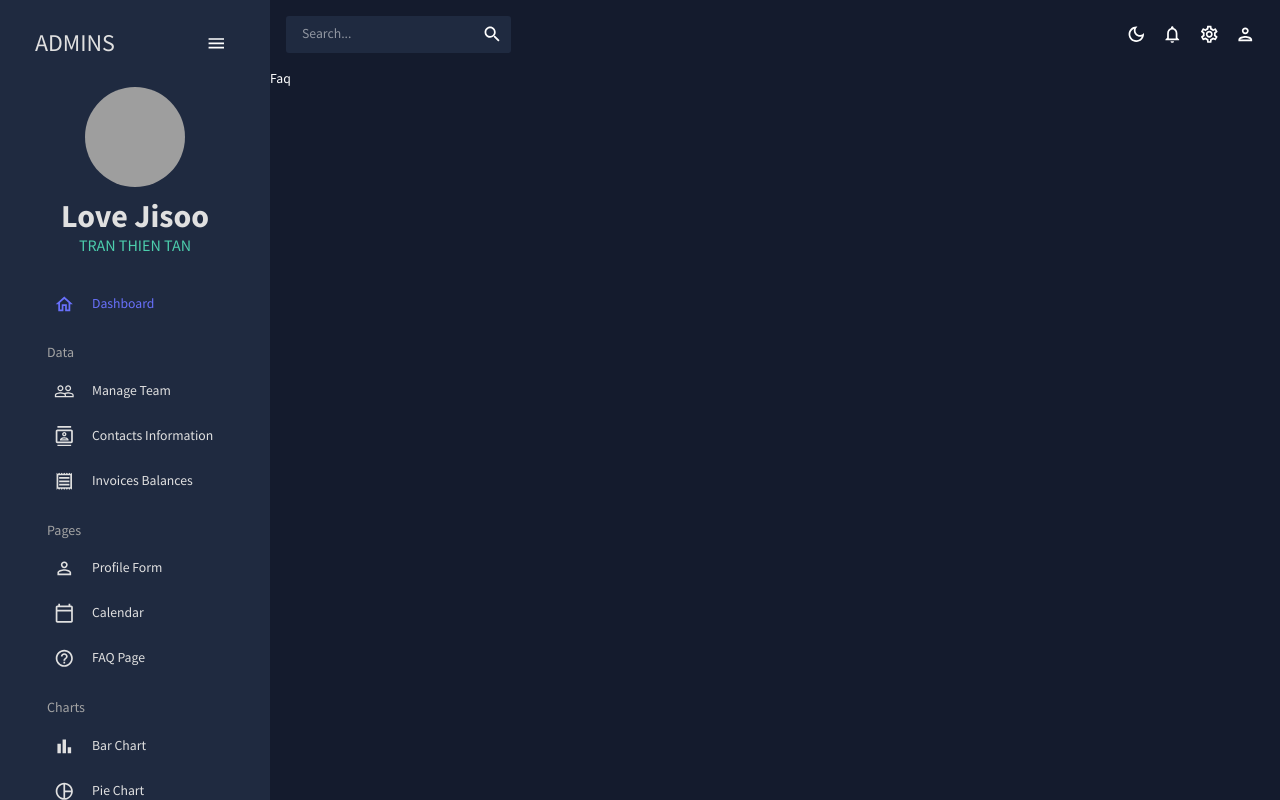
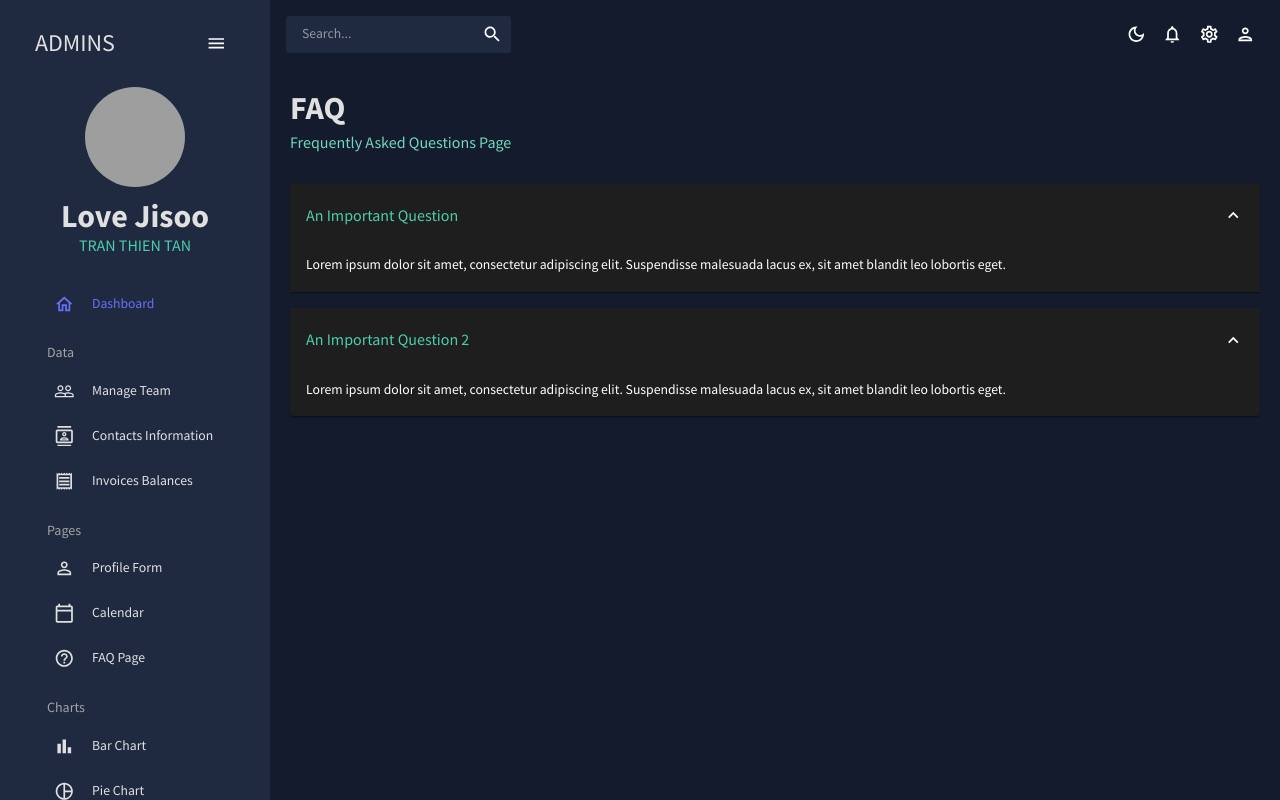
Before and after one commit to thientantran/MUI_2, a React (Vite) app: page /faq in a window 1280 px wide. Built offline with nearby package versions, Linux system fonts and the light colour scheme; grey boxes are pictures that could not be loaded.

Commit message:
finish Faq with Accordion

```diff
--- a/src/scenes/Faq.jsx
+++ b/src/scenes/Faq.jsx
@@ -1,5 +1,50 @@
+import { ExpandMore } from "@mui/icons-material";
+import {
+  Accordion,
+  AccordionDetails,
+  AccordionSummary,
+  Box,
+  Typography,
+  useTheme,
+} from "@mui/material";
 import React from "react";
 
+import Header from "../components/Header";
+import { tokens } from "../theme";
+
 export default function Faq() {
-  return <div>Faq</div>;
+  const theme = useTheme();
+  const colors = tokens(theme.palette.mode);
+
+  return (
+    <Box m="20px">
+      <Header title="FAQ" subtitle="Frequently Asked Questions Page" />
+      <Accordion defaultExpanded>
+        <AccordionSummary expandIcon={<ExpandMore />}>
+          <Typography color={colors.greenAccent[500]} variant="h5">
+            An Important Question
+          </Typography>
+        </AccordionSummary>
+        <AccordionDetails>
+          <Typography>
+            Lorem ipsum dolor sit amet, consectetur adipiscing elit. Suspendisse
+            malesuada lacus ex, sit amet blandit leo lobortis eget.
+          </Typography>
+        </AccordionDetails>
+      </Accordion>
+      <Accordion defaultExpanded>
+        <AccordionSummary expandIcon={<ExpandMore />}>
+          <Typography color={colors.greenAccent[500]} variant="h5">
+            An Important Question 2
+          </Typography>
+        </AccordionSummary>
+        <AccordionDetails>
+          <Typography>
+            Lorem ipsum dolor sit amet, consectetur adipiscing elit. Suspendisse
+            malesuada lacus ex, sit amet blandit leo lobortis eget.
+          </Typography>
+        </AccordionDetails>
+      </Accordion>
+    </Box>
+  );
 }
```
